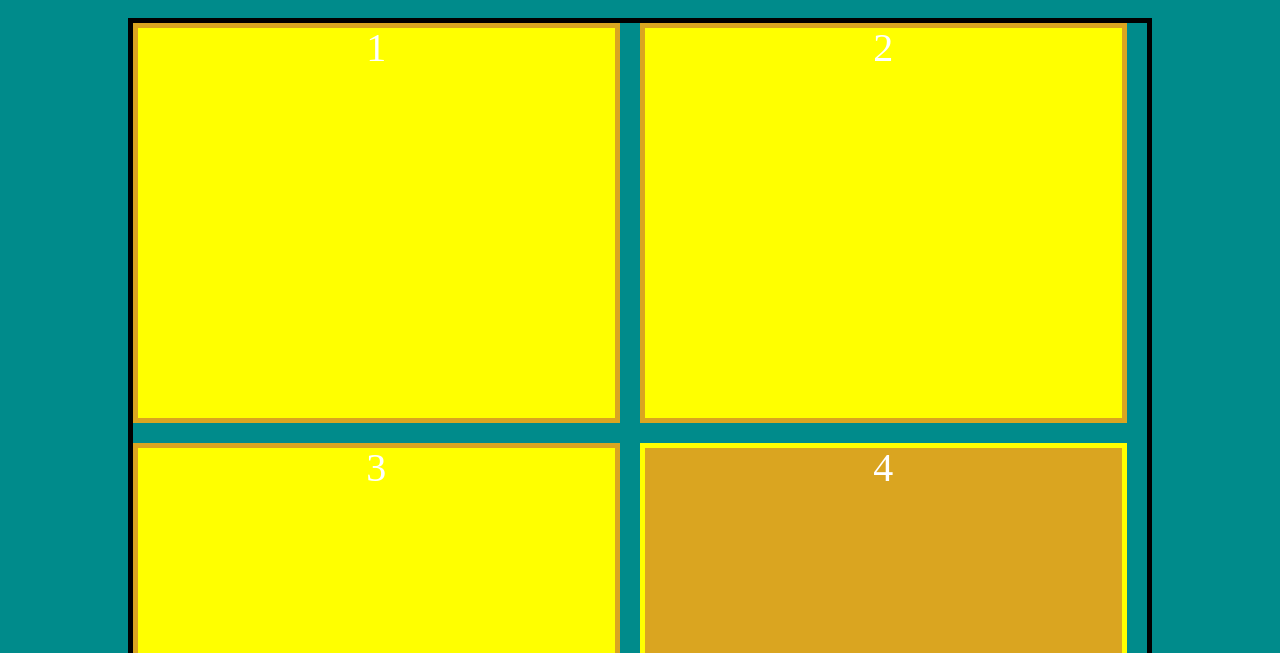
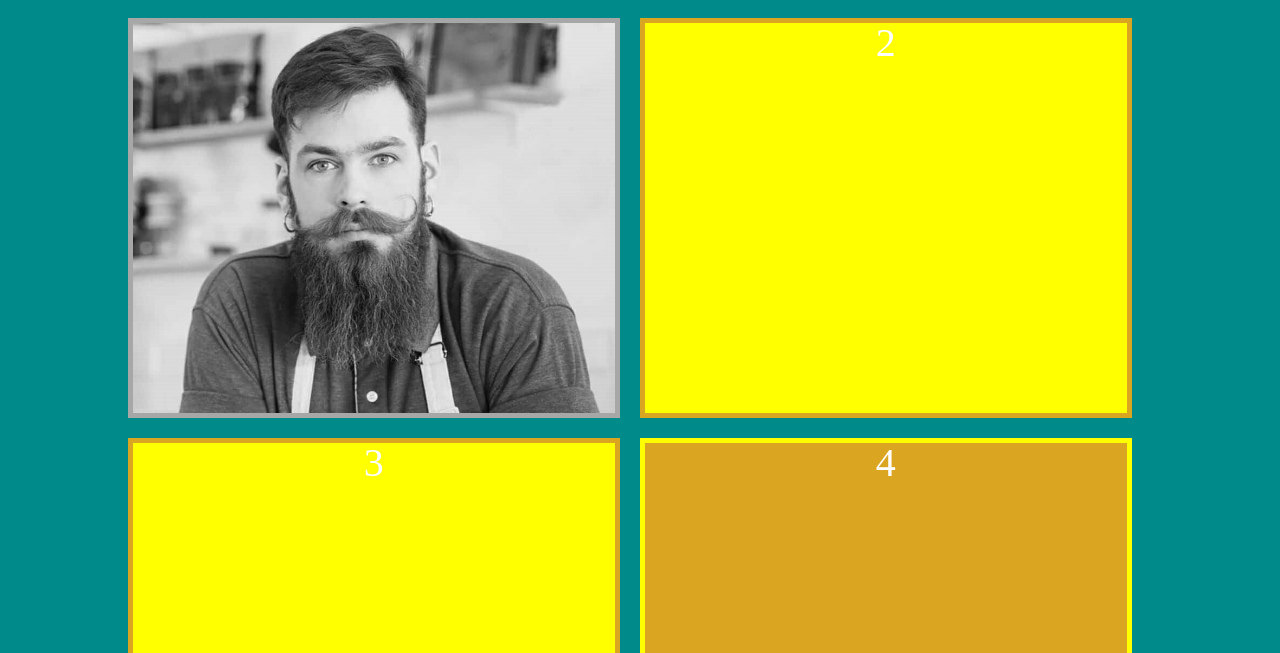
Before and after one commit to ana-db/maquetandoando, a plain HTML site: page index.html in a window 1280 px wide. Shown: the part 147-800 px from the top of the page. Drawn offline with Linux system fonts and the light colour scheme.

Commit message:
foto blanco y negro en div

```diff
--- a/css/styles.css
+++ b/css/styles.css
@@ -68,7 +68,7 @@ footer {
 
 /*POSTER: estilos para practicar con FLEXBOX */
 .container{
-    border:5px solid black;
+    /* border:5px solid black;  */
     width: 80%;
     margin: auto;
 
@@ -134,3 +134,12 @@ footer {
     }
 
 }
+
+
+/* MAQUETANDO POSTER */
+.container .poster:first-child {
+    background: url('/img/hister.png');
+    background-position: center;
+    background-size: cover;
+    filter: grayscale(100%);
+}
--- a/index.html
+++ b/index.html
@@ -32,7 +32,7 @@
             <h1>Maquetando posters</h1>
 
             <div class="container">
-                <div class="poster">1</div>
+                <div class="poster"></div>
                 <div class="poster">2</div>
                 <div class="poster">3</div>
                 <div class="poster">4</div>
```
